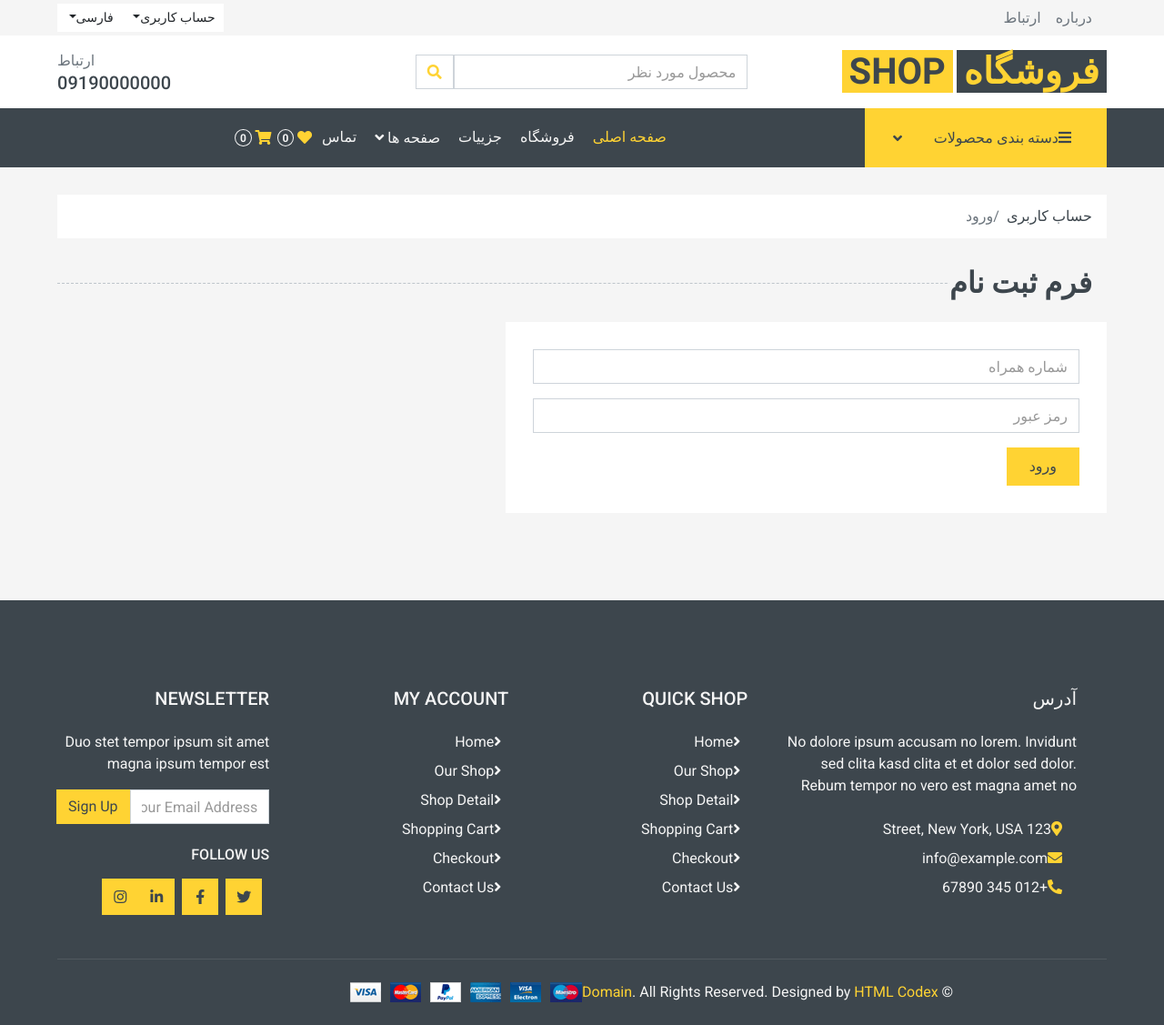
After one commit to iamnimix/Django_FinalProject, a Django app: template shop/customers/templates/login.html in a window 1280 px wide. The commit adds this page. Shown: the whole page at 91% size. Run offline with Django 4.2, Linux system fonts and the light colour scheme; the template is opened without the code that fills it, so the values that code supplies are empty; some libraries are stand-ins or nearby versions.

Commit message:
add login api

```diff
--- /dev/null
+++ b/shop/customers/templates/login.html
@@ -0,0 +1,53 @@
+{% extends 'base.html' %}
+{% load static %}
+
+{% block content %}
+
+<!-- Breadcrumb Start -->
+    <div class="container-fluid">
+        <div class="row px-xl-5">
+            <div class="col-12">
+                <nav class="breadcrumb bg-light mb-30">
+                    <a class="breadcrumb-item text-dark" href="#">حساب کاربری</a>
+                    <span class="breadcrumb-item active">ورود</span>
+                </nav>
+            </div>
+        </div>
+    </div>
+    <!-- Breadcrumb End -->
+
+
+    <!-- Contact Start -->
+    <div class="container-fluid">
+        <h2 class="section-title position-relative text-uppercase mx-xl-5 mb-4"><span class="bg-secondary pr-3">فرم ثبت نام</span></h2>
+        <div class="row px-xl-5">
+            <div class="col-lg-7 mb-5">
+                <div class="contact-form bg-light p-30">
+                    <div id="success"></div>
+                    <form method="post" name="sentMessage" id="registration-form" novalidate="novalidate">
+                        {% csrf_token %}
+                        <div class="control-group">
+                            <input type="text" name="phone" class="form-control" id="phone" placeholder="شماره همراه"
+                                required="required" data-validation-required-message="Please enter your email" />
+                            <p class="help-block text-danger"></p>
+                        </div>
+                        <div class="control-group">
+                            <input type="password" name="password" class="form-control" id="password" placeholder="رمز عبور"
+                                required="required" data-validation-required-message="Please enter a subject" />
+                            <p class="help-block text-danger"></p>
+                        </div>
+                        <div>
+                            <button class="btn btn-primary py-2 px-4" type="submit" id="sendMessageButton">ورود</button>
+                        </div>
+                    </form>
+                </div>
+            </div>
+        </div>
+    </div>
+
+    <!-- Contact End -->
+
+
+
+
+{% endblock content %}
--- a/shop/customers/urls.py
+++ b/shop/customers/urls.py
@@ -5,6 +5,7 @@ from . import views
 app_name = 'customers'
 
 urlpatterns = [
+      path('api/login/', api.LoginAPIView.as_view(), name='login'),
       path('register/', views.RegisterView.as_view(), name="sign_up"),
       path('api/register/', api.RegisterApi.as_view(), name="register"),
 ]
--- a/shop/templates/partials/header.html
+++ b/shop/templates/partials/header.html
@@ -13,8 +13,12 @@
                     <div class="btn-group">
                         <button type="button" class="btn btn-sm btn-light dropdown-toggle" data-toggle="dropdown">حساب کاربری</button>
                         <div class="dropdown-menu dropdown-menu-right">
-                            <button class="dropdown-item" type="button">ورود</button>
-                            <button class="dropdown-item" type="button">ثبت نام</button>
+                            {% if user.is_authenticated %}
+                                <a href="{% url 'customers:login' %}"><button class="dropdown-item" type="button">خروج</button></a>
+                            {% else %}
+                                <a href="{% url 'customers:sign_up' %}"><button class="dropdown-item" type="button">ثبت نام</button></a>
+                                <a href="{% url 'customers:login' %}"><button class="dropdown-item" type="button">ورود</button></a>
+                            {% endif %}
                         </div>
                     </div>
 
@@ -104,7 +108,7 @@
                     </button>
                     <div class="collapse navbar-collapse justify-content-between" id="navbarCollapse">
                         <div class="navbar-nav mr-auto py-0">
-                            <a href="index.html" class="nav-item nav-link active">صفحه اصلی</a>
+                            <a href="{% url 'productions:landing_page' %}" class="nav-item nav-link active">صفحه اصلی</a>
                             <a href="shop.html" class="nav-item nav-link">فروشگاه</a>
                             <a href="detail.html" class="nav-item nav-link">جزییات</a>
                             <div class="nav-item dropdown">
```
Also changed, not shown: shop/customers/api.py (+25 -0 lines).
